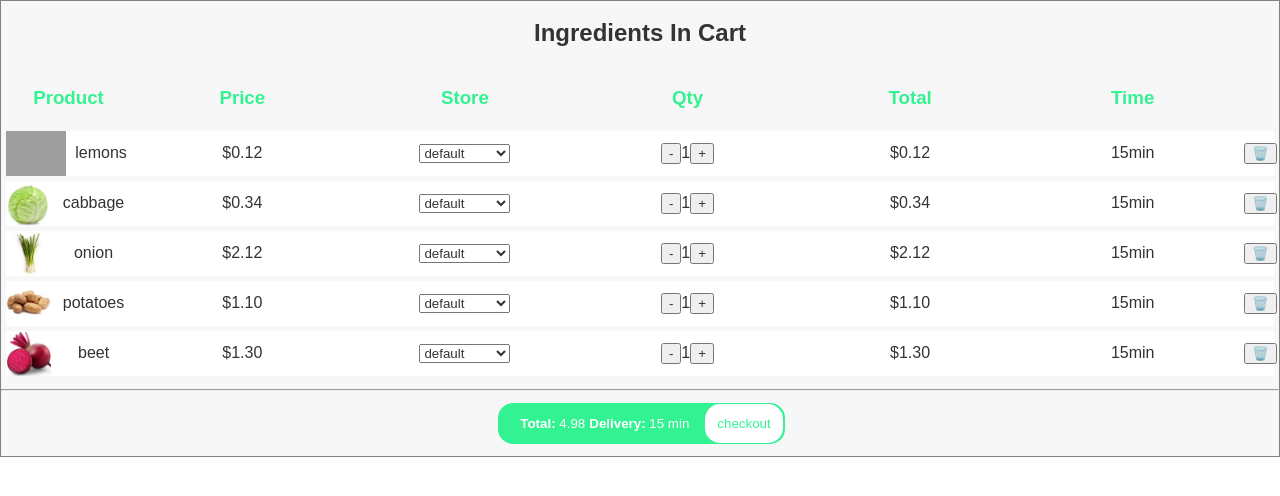
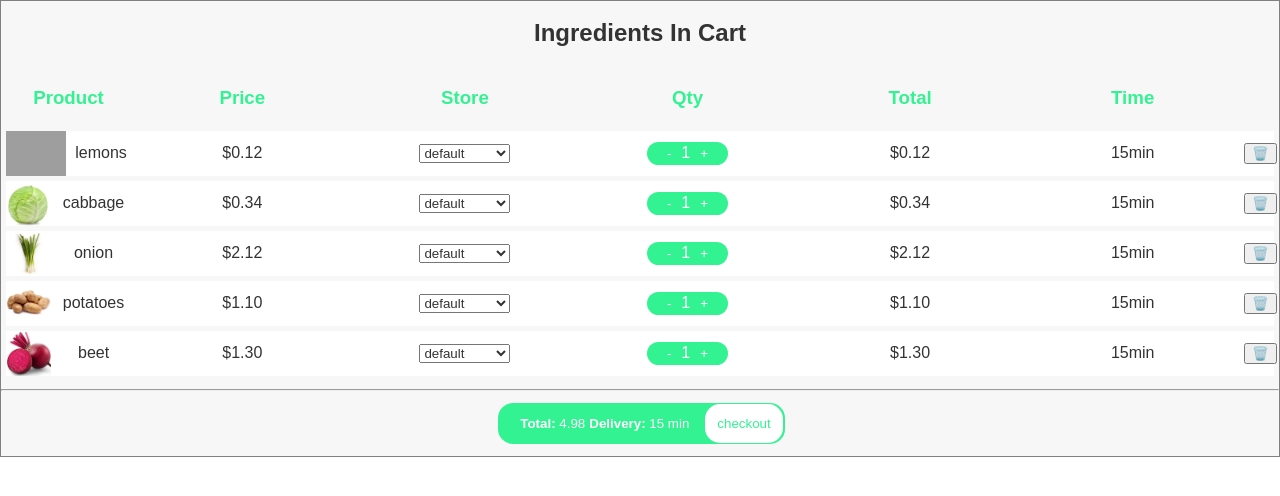
Before and after one commit to shootermv/recipe-ingredients-cart, a React app: page / in a window 1280 px wide. Built offline with nearby package versions, Linux system fonts and the light colour scheme; grey boxes are pictures that could not be loaded.

Commit message:
styling qty container

```diff
--- a/src/components/Ingredient.js
+++ b/src/components/Ingredient.js
@@ -26,7 +26,7 @@ const Ingredient = ({
     <div>
       <Store store={store} id={id} />
     </div>
-    <div>
+    <div className="qty-container-wrap">
       <Qty quantity={quantity} id={id} />
     </div>
     <div>
--- a/src/components/Qty.js
+++ b/src/components/Qty.js
@@ -5,7 +5,7 @@ import { incTodo, decTodo } from "../actions";
 const Qty = ({ quantity, id }) => {
   const dispatch = useDispatch();
   return (
-    <div>
+    <div className="qty-container">
       <button onClick={() => dispatch(decTodo(id))}>-</button>
       {quantity}
       <button onClick={() => dispatch(incTodo(id))}>+</button>
--- a/src/styles.css
+++ b/src/styles.css
@@ -30,6 +30,7 @@ div.product {
   justify-content: start;
   grid-gap: 5px;
 }
+
 ul {
   display: grid;
   padding: 5px;
@@ -38,19 +39,39 @@ ul {
   justify-content: start;
   grid-gap: 5px 0;
 }
-ul > div, ul>h3{
+ul > div, ul>h3 {
 
   justify-self: stretch;
   align-self: stretch;
   display: grid;
   align-content: center;
 }
+ul div.qty-container-wrap {
+  justify-items: center;
+}
 ul > div {
   background: #fff;
 }
-.product img {
+ul .product img {
   height: 45px;
 }
+ul .qty-container{
+  background: #33F292;
+  color: #fff;
+  padding: 3px 10px;
+  border-radius: 12px;
+}
+
+ul .qty-container button {
+  border:none;
+  background: transparent;
+  color: #fff;
+  margin: 0 4px;
+  outline: none;
+  cursor: pointer;
+}
+
+/* FOOTER */
 footer {
   margin: 12px 0;
   display: grid;
@@ -62,7 +83,6 @@ footer span {
 }
 footer button {
   border-radius: 15px;
-
   display: flex;
   background: #33F292;
   border: none;
```
